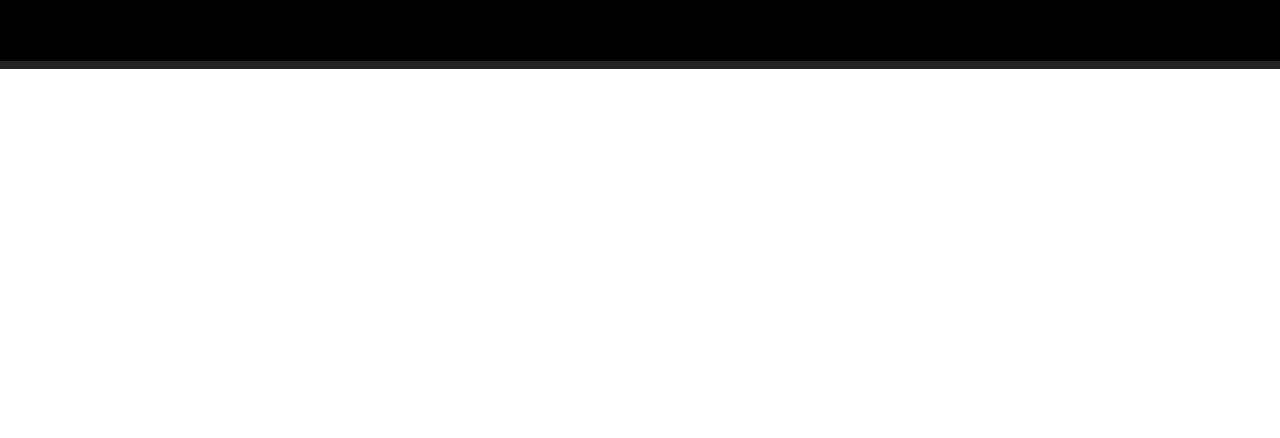
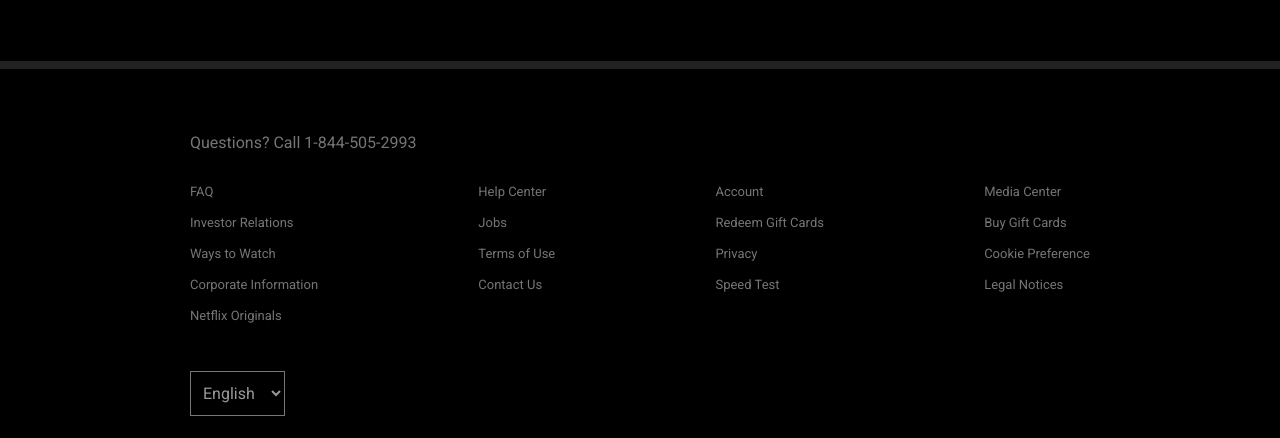
Before and after one commit to anthonyamaro15/t-movies1.1, a React (Create React App) app: page / in a window 1280 px wide. Shown: the part 3320-3758 px from the top of the page. Before the commit the page ends 3389 px from the top, so only its background shows below. Built offline with nearby package versions, Linux system fonts and the light colour scheme.

Commit message:
feat: add footer

```diff
--- /dev/null
+++ b/src/components/homepage/Footer.tsx
@@ -0,0 +1,78 @@
+const Footer = () => {
+   return (
+      <footer className="Footer">
+         <p>Questions? Call 1-844-505-2993</p>
+         <nav>
+            <ul>
+               <li>
+                  <a href="www.google.com">FAQ</a>
+               </li>
+               <li>
+                  <a href="www.google.com">Investor Relations</a>
+               </li>
+               <li>
+                  <a href="www.google.com">Ways to Watch</a>
+               </li>
+               <li>
+                  <a href="www.google.com">Corporate Information</a>
+               </li>
+               <li>
+                  <a href="www.google.com">Netflix Originals</a>
+               </li>
+            </ul>
+            <ul>
+               <li>
+                  <a href="www.google.com">Help Center</a>
+               </li>
+               <li>
+                  <a href="www.google.com">Jobs</a>
+               </li>
+               <li>
+                  <a href="www.google.com">Terms of Use</a>
+               </li>
+               <li>
+                  <a href="www.google.com">Contact Us</a>
+               </li>
+            </ul>
+            <ul>
+               <li>
+                  <a href="www.google.com">Account</a>
+               </li>
+               <li>
+                  <a href="www.google.com">Redeem Gift Cards</a>
+               </li>
+               <li>
+                  <a href="www.google.com">Privacy</a>
+               </li>
+               <li>
+                  <a href="www.google.com">Speed Test</a>
+               </li>
+            </ul>
+            <ul>
+               <li>
+                  <a href="www.google.com">Media Center</a>
+               </li>
+               <li>
+                  <a href="www.google.com">Buy Gift Cards</a>
+               </li>
+               <li>
+                  <a href="www.google.com">Cookie Preference</a>
+               </li>
+               <li>
+                  <a href="www.google.com">Legal Notices</a>
+               </li>
+            </ul>
+         </nav>
+         <div className="language">
+            <label htmlFor="language">
+               <select name="language" id="language">
+                  <option value="english">English</option>
+                  <option value="spanish">Spanish</option>
+               </select>
+            </label>
+         </div>
+      </footer>
+   );
+};
+
+export default Footer;
--- a/src/components/homepage/Homepage.tsx
+++ b/src/components/homepage/Homepage.tsx
@@ -1,6 +1,7 @@
 import Navbar from "./Navbar";
 import Header from "./Header";
 import Content from "./Content";
+import Footer from "./Footer";
 
 const HomePage = () => {
    return (
@@ -8,6 +9,7 @@
          <Navbar />
          <Header />
          <Content />
+         <Footer />
       </div>
    );
 };
--- a/src/index.scss
+++ b/src/index.scss
@@ -1,6 +1,7 @@
 @import url("https://fonts.googleapis.com/css2?family=Roboto:wght@100;300;400;700&display=swap");
 @import "./styles/homepage/homepage.scss";
 @import "./styles/homepage/content.scss";
+@import "./styles/homepage/footer.scss";
 
 * {
    box-sizing: border-box;
--- /dev/null
+++ b/src/styles/homepage/footer.scss
@@ -0,0 +1,56 @@
+.Footer {
+   color: #757575;
+   font-size: 1rem;
+   background: black;
+
+   p {
+      max-width: 900px;
+      margin: auto;
+      padding: 4rem 0 2rem;
+   }
+
+   nav {
+      max-width: 900px;
+      margin: auto;
+      display: flex;
+      justify-content: space-between;
+
+      ul {
+         list-style: none;
+
+         li {
+            font-size: 13px;
+            margin-bottom: 1rem;
+            a {
+               text-decoration: none;
+               color: #757575;
+
+               &:hover {
+                  text-decoration: underline;
+                  cursor: pointer;
+               }
+            }
+         }
+      }
+   }
+
+   .language {
+      max-width: 900px;
+      margin: auto;
+      border-bottom: 1px solid #222;
+      label {
+         display: inline-block;
+         margin: 2rem 0 1.5rem;
+         select {
+            outline: none;
+            display: inline-block;
+            padding: 0.7rem 0.5rem;
+            color: #999;
+            font-size: 1rem;
+            background: black;
+            background-image: none;
+            cursor: pointer;
+         }
+      }
+   }
+}
```
